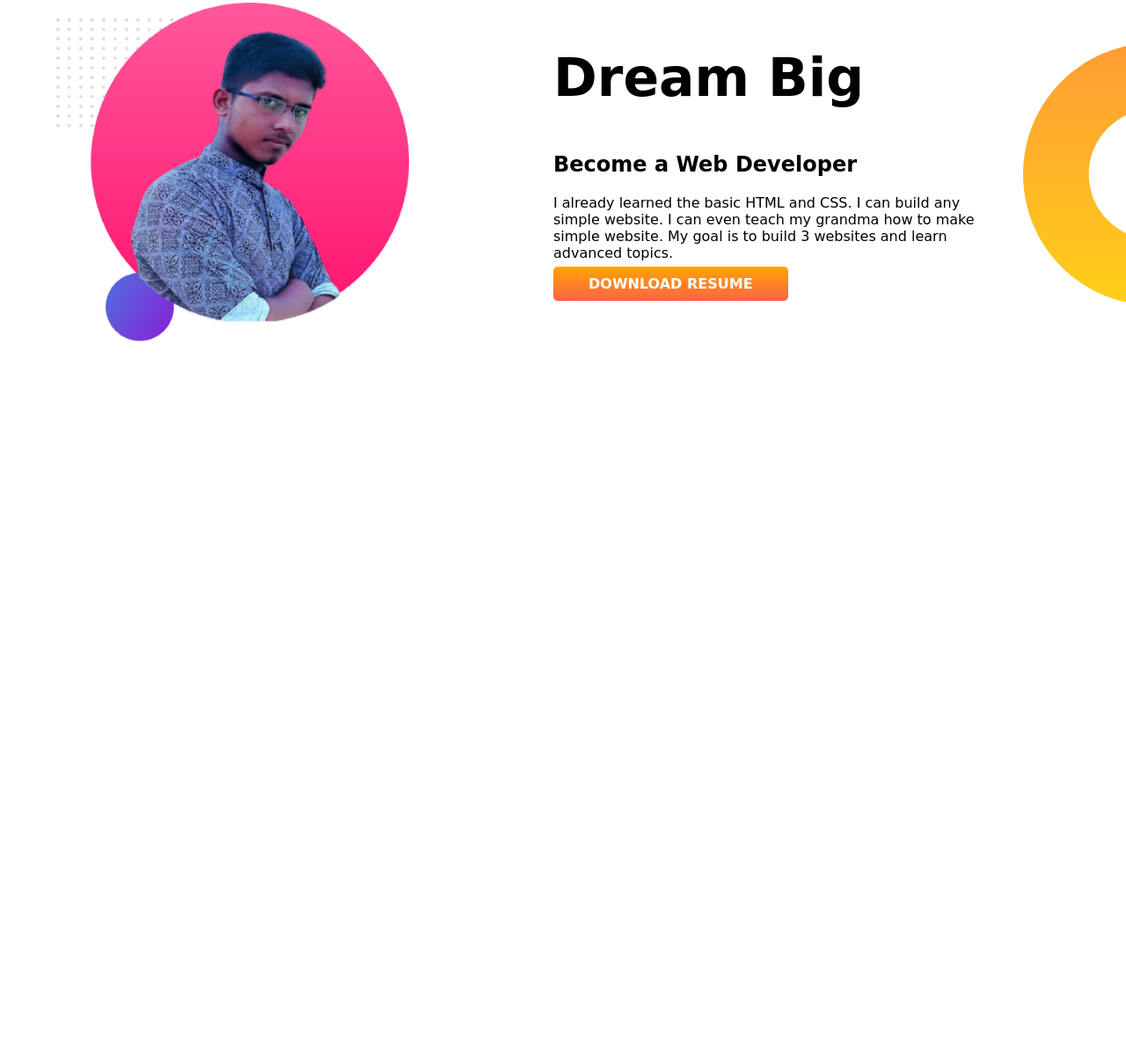
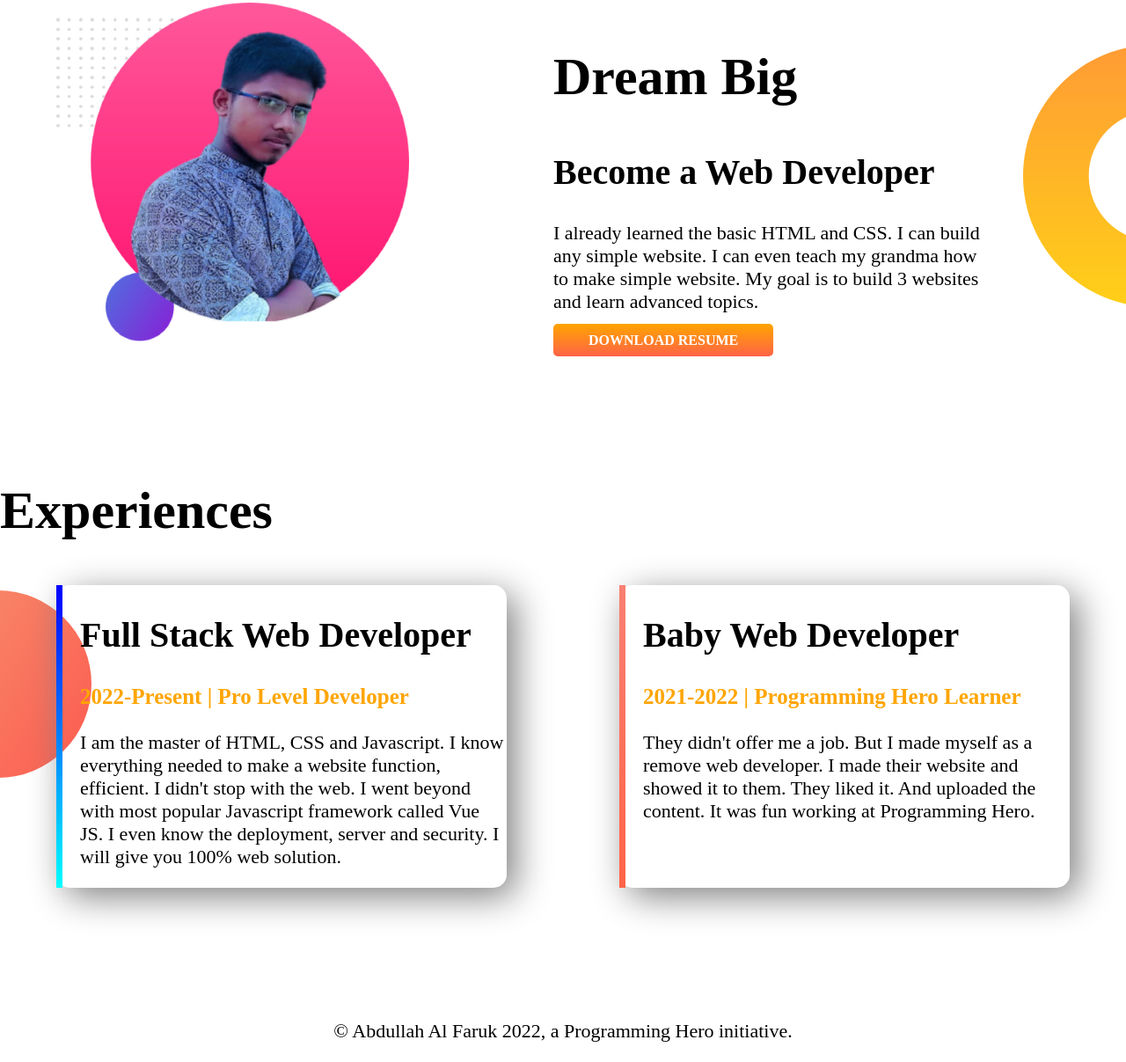
Before and after one commit to abdfaruk/developer-portfolio, a plain HTML site: page index.html in a window 1280 px wide. Shown: the part 608-1815 px from the top of the page at 88% size. Before the commit the page ends 1150 px from the top, so only its background shows below. Drawn offline with Linux system fonts and the light colour scheme; a web font is replaced by a local one.

Commit message:
final addition

```diff
--- a/index.html
+++ b/index.html
@@ -1,42 +1,83 @@
 <!DOCTYPE html>
 <html lang="en">
   <head>
-    <meta charset="UTF-8">
-    <meta http-equiv="X-UA-Compatible" content="IE=edge">
-    <meta name="viewport" content="width=device-width, initial-scale=1.0">
+    <meta charset="UTF-8" />
+    <meta http-equiv="X-UA-Compatible" content="IE=edge" />
+    <meta name="viewport" content="width=device-width, initial-scale=1.0" />
     <title>Abdullah Al Faruk</title>
     <link rel="preconnect" href="https://fonts.googleapis.com">
 <link rel="preconnect" href="https://fonts.gstatic.com" crossorigin>
-<link href="https://fonts.googleapis.com/css2?family=Yomogi&display=swap" rel="stylesheet">
-<link rel="stylesheet" href="style.css">
+<link href="https://fonts.googleapis.com/css2?family=Bona+Nova&display=swap" rel="stylesheet">
+    <link rel="stylesheet" href="style.css" />
   </head>
   <body>
-   <section class="top-banner">
+    <section class="top-banner flexible-container">
       <div class="half-width">
         <h1>Welcome To</h1>
         <h1><span class="orange-color">Abdullah's</span> World</h1>
         <h3>Web Developer(Junior)</h3>
-            <p>I am junior web developer.
-                I am able to do any programming-related task by handling difficult and hard situations at any time.I have a lot of skills in HTML 5, CSS3, Bootstrap,JavaScript.</p>
-                <a class="link-button" target="_blank" href="https://www.linkedin.com/in/abdullah-al-faruk-0a857b209/">HIRE ME</a>
+        <p class="pra">
+          I am junior web developer. I am able to do any programming-related task by handling
+          difficult and hard situations at any time.I have a lot of skills in HTML 5, CSS3,
+          Bootstrap,JavaScript.
+        </p>
+        <a
+          class="link-button"
+          target="_blank"
+          href="https://www.linkedin.com/in/abdullah-al-faruk-0a857b209/"
+          >HIRE ME</a
+        >
       </div>
 
       <div class="half-width">
-            <img src="img/my-bg.png" alt="Abdullah's pic">
-
+        <img src="img/my-bg.png" alt="Abdullah's pic" />
       </div>
     </section>
 
-   <section class="dream-big">
+    <section class="dream-big flexible-container">
       <div class="half-width">
-           <img src="img/my-bg2.png" alt="">
+        <img src="img/my-bg2.png" alt="" />
       </div>
       <div class="half-width pad">
         <h1>Dream Big</h1>
         <h2>Become a Web Developer</h2>
-           <p>I already learned the basic HTML and CSS. I can build any simple website. I can even teach my grandma how to make simple website. My goal is to build 3 websites and learn advanced topics.</p>
-           <a class="link-button" target="_blank" href="https://github.com/abdfaruk">DOWNLOAD RESUME</a>
+        <p class="pra">
+          I already learned the basic HTML and CSS. I can build any simple website. I can even teach
+          my grandma how to make simple website. My goal is to build 3 websites and learn advanced
+          topics.
+        </p>
+        <a class="link-button" target="_blank" href="https://github.com/abdfaruk"
+          >DOWNLOAD RESUME</a
+        >
       </div>
     </section>
+
+    <section class="experience-area">
+      <h1>Experiences</h1>
+      <div class="flexible-container">
+        <div id="web-dev-ex" class="experiences-item">
+          <h2>Full Stack Web Developer</h2>
+          <h3 class="orange-color">2022-Present | Pro Level Developer</h3>
+          <p class="pra">
+            I am the master of HTML, CSS and Javascript. I know everything needed to make a website
+            function, efficient. I didn't stop with the web. I went beyond with most popular
+            Javascript framework called Vue JS. I even know the deployment, server and security. I
+            will give you 100% web solution.
+          </p>
+        </div>
+        <div id="web-dev-baby" class="experiences-item">
+          <h2>Baby Web Developer</h2>
+          <h3 class="orange-color">2021-2022 | Programming Hero Learner</h3>
+          <p class="pra">
+            They didn't offer me a job. But I made myself as a remove web developer. I made their
+            website and showed it to them. They liked it. And uploaded the content. It was fun
+            working at Programming Hero.
+          </p>
+        </div>
+      </div>
+    </section>
+    <footer>
+        <p class="pra">© Abdullah Al Faruk 2022, a Programming Hero initiative.</p>
+    </footer>
   </body>
 </html>
--- a/style.css
+++ b/style.css
@@ -1,15 +1,23 @@
 body{
-    font-family: 'Yomogi', cursive;
+    font-family: 'Bona Nova', serif;
     margin: 0;
 }
 
 h1{
     font-size: 60px;
 }
+
+h2{
+    font-size: 40px;
+}
+
+h3{
+    font-size: 25px;
+}
 .orange-color{
     color: orange;
 }
-section{
+.flexible-container{
     display: flex;
     margin-bottom: 150px;
 }
@@ -42,3 +50,40 @@ section{
 .pad{
     padding-right: 150px;
 }
+
+
+.experiences-item{
+    width: 40%;
+    margin-left: 5%;
+    margin-right: 5%;
+    padding-left: 20px;
+    box-shadow: 10px 10px 40px gray;
+    border-radius: 15px;
+}
+
+.experience-area{
+    background-image: url(img/exp-bg.png);
+    background-repeat: no-repeat;
+    background-position: left;
+}
+
+
+#web-dev-ex{
+border-left: 7px solid;
+border-image: linear-gradient(blue,cyan);
+border-image-slice: 1;
+}
+
+#web-dev-baby{
+    border-left: 7px solid;
+    border-image: linear-gradient(salmon,tomato);
+    border-image-slice: 1;
+}
+
+footer p{
+    text-align: center;
+}
+
+.pra{
+    font-size: 22px;
+}
```
Lines whose indentation alone changed are shown as unchanged.
